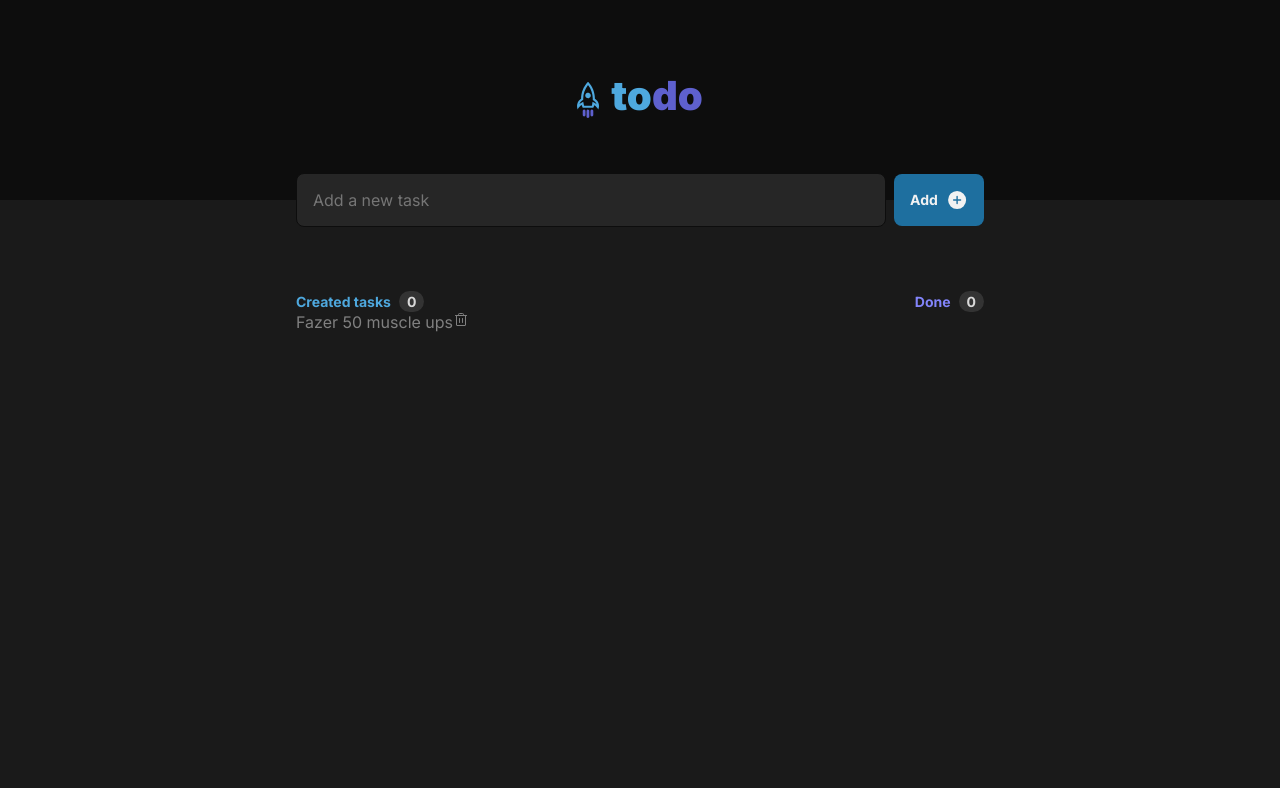
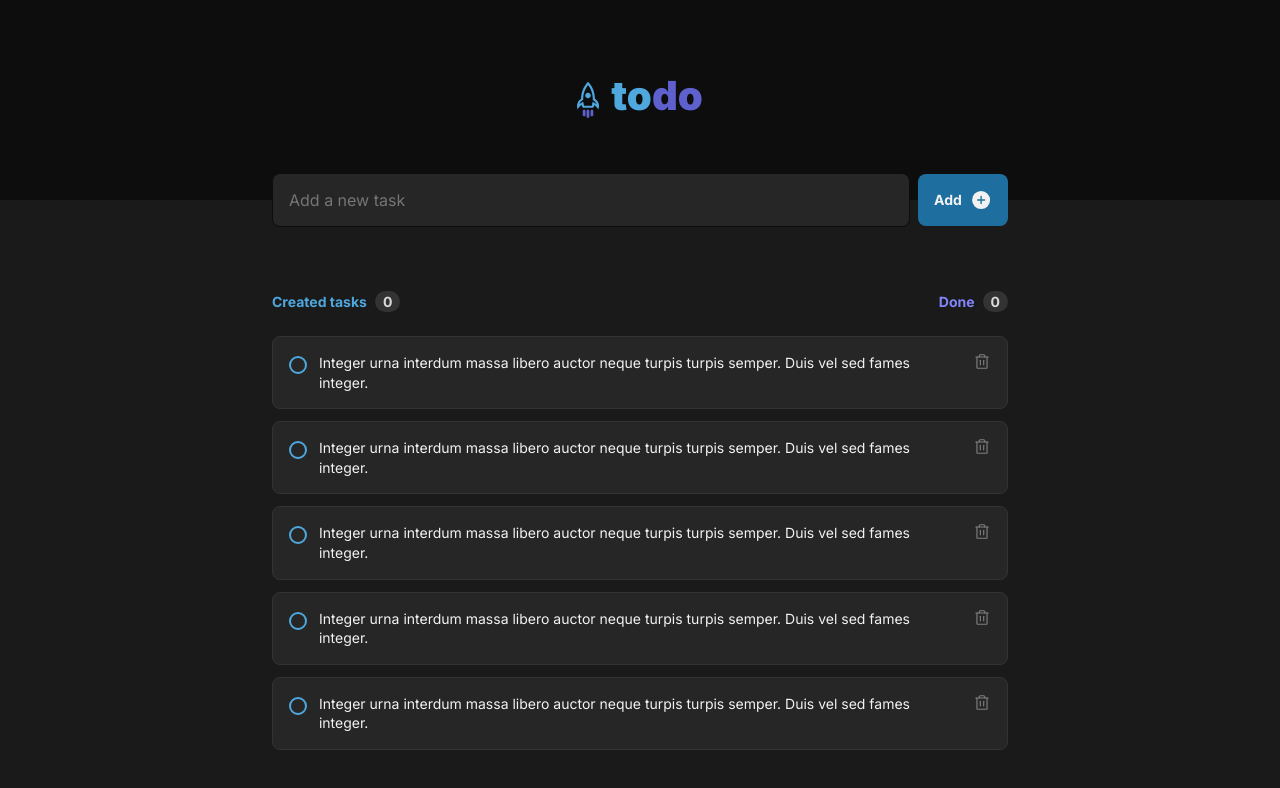
Before and after one commit to thullyoufrn/to-do, a React (Vite) app: page / in a window 1280 px wide. Shown: the top 788 px of the page. Built offline with nearby package versions, Linux system fonts and the light colour scheme.

Commit message:
task css changes

```diff
--- a/src/App.module.css
+++ b/src/App.module.css
@@ -1,5 +1,5 @@
 .main {
-  max-width: 46rem;
+  max-width: 49rem;
   margin: 0 auto;
   padding: 0 1.5rem;
 }
--- a/src/App.tsx
+++ b/src/App.tsx
@@ -20,6 +20,10 @@ export function App() {
           <Infos />
 
           <Task />
+          <Task />
+          <Task />
+          <Task />
+          <Task />
         </section>
       </main>
     </div>
--- a/src/components/Task.module.css
+++ b/src/components/Task.module.css
@@ -1,3 +1,46 @@
-.task input {
-  display: none;
+.taskToDo {
+  background-color: var(--gray-500);
+  border: 1px solid var(--gray-400);
+  border-radius: 8px;
+  padding: 1rem;
+  margin-top: 1.5rem;
+
+  display: flex;
+  align-items: flex-start;
+  justify-content: space-between;
+  gap: 0.75rem;
 }
+
+.taskToDo + .taskToDo {
+  margin-top: 0.75rem;
+}
+
+.taskToDo input {
+  appearance: none;
+  width: 1.125rem;
+  height: 1.125rem;
+  border-radius: 50%;
+  border: 2px solid var(--blue);
+  background-color: transparent;
+  cursor: pointer;
+  margin-top: 3px;
+}
+
+.taskToDo input:focus {
+  box-shadow: none;
+}
+
+.taskToDo label {
+  color: var(--gray-100);
+  line-height: 140%;
+  font-size: 0.875rem;
+  cursor: pointer;
+}
+
+.taskToDo button {
+  background-color: transparent;
+  border: 0;
+  cursor: pointer;
+  line-height: 0;
+  border-radius: 4px;
+}
--- a/src/components/Task.tsx
+++ b/src/components/Task.tsx
@@ -4,12 +4,16 @@ import styles from './Task.module.css'
 
 export function Task() {
   return (
-    <div className={styles.task}>
+    <div className={styles.taskToDo}>
       <input id="task" type="checkbox" />
 
-      <label htmlFor="task"> Fazer 50 muscle ups</label>
+      <label htmlFor="task">
+        Integer urna interdum massa libero auctor neque turpis turpis semper. Duis vel sed fames integer.
+      </label>
 
-      <Trash />
+      <button title='Delete task'>
+        <Trash size={18}/>
+      </button>
     </div>
   );
 }
```
